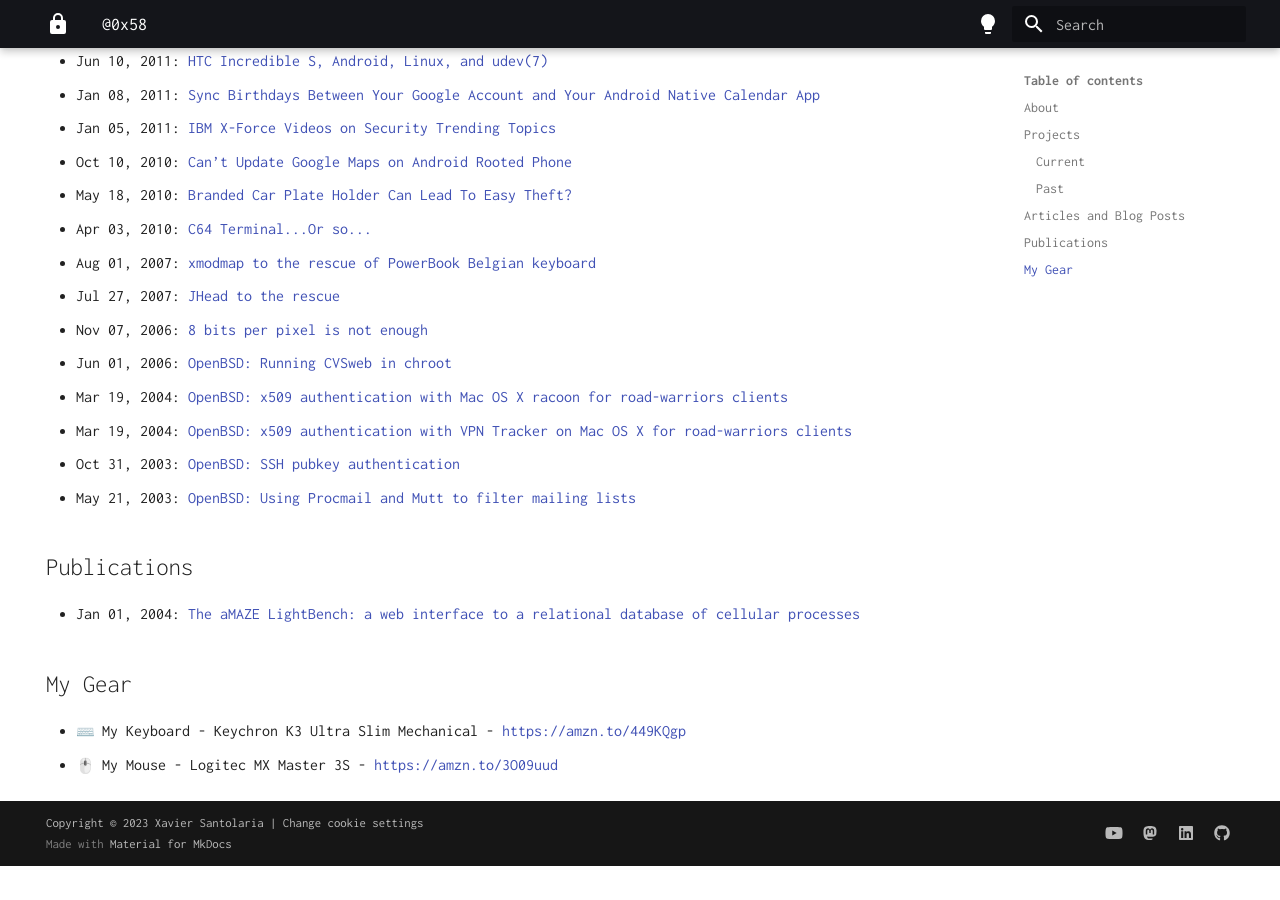
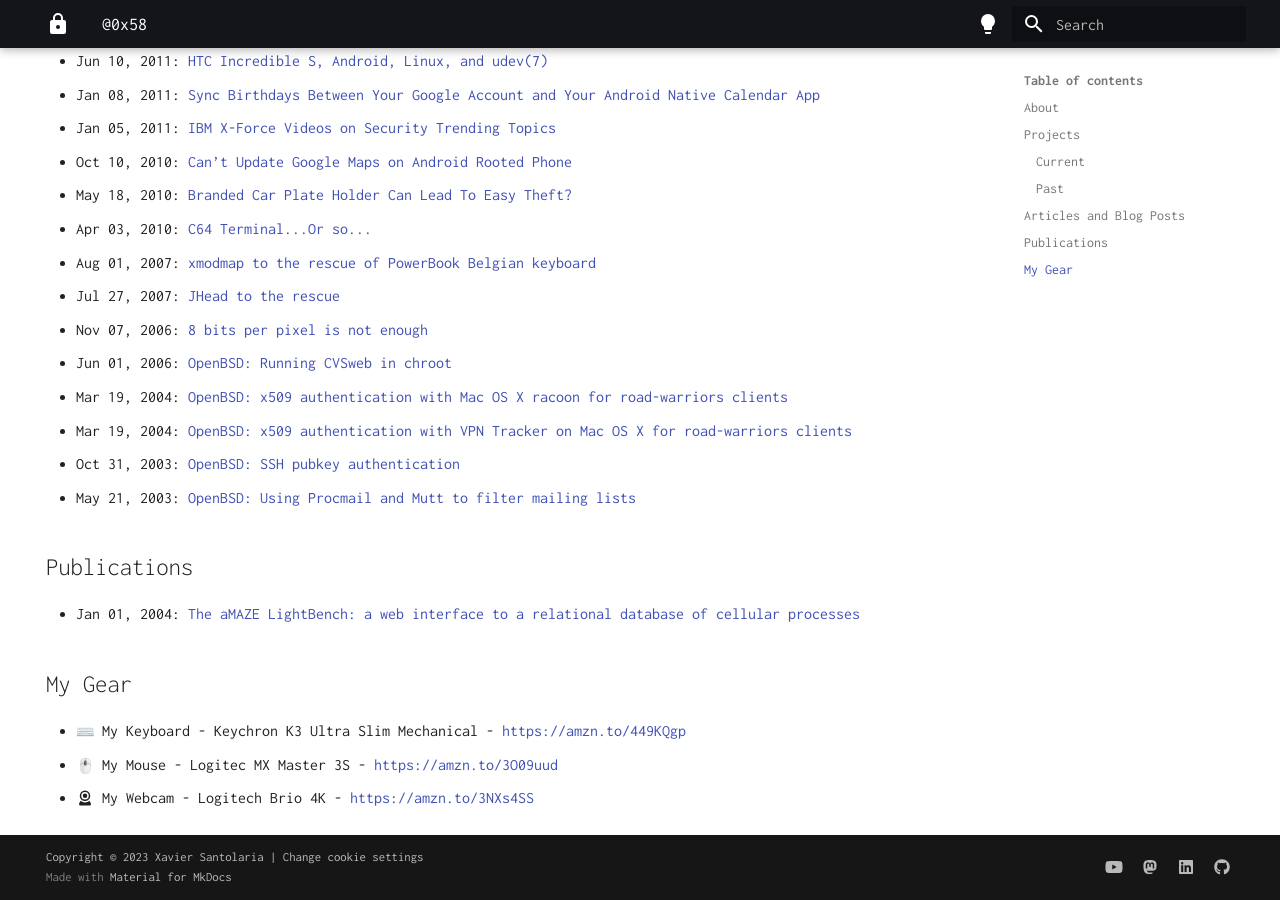
Before and after one commit to xsa/0x58.santolaria.net, an MkDocs documentation site: the page built from docs/index.md, in a window 1280 px wide and 900 px high, scrolled down 1530 px. Built offline with MkDocs 1.6.1 and Material for MkDocs 9.7.7, drawn with Linux system fonts in a browser that asks for light colours; emoji names are drawn with the system emoji font; before the commit the page ends 2396 px from its top, so only the background shows below that.

Commit message:
Add webcam to gear section

```diff
--- a/docs/index.md
+++ b/docs/index.md
@@ -76,3 +76,4 @@ Open Source Advocate | Hacker | ex-OpenBSD (xsa@) | [Field Hockey Coach](https:/
 
 - :keyboard: My Keyboard - Keychron K3 Ultra Slim Mechanical - [https://amzn.to/449KQgp](https://amzn.to/449KQgp){:target="_blank"}
 - :mouse_three_button: My Mouse - Logitec MX Master 3S - [https://amzn.to/3O09uud](https://amzn.to/3O09uud){:target="_blank"}
+- :material-webcam: My Webcam - Logitech Brio 4K - [https://amzn.to/3NXs4SS](https://amzn.to/3NXs4SS)
```
